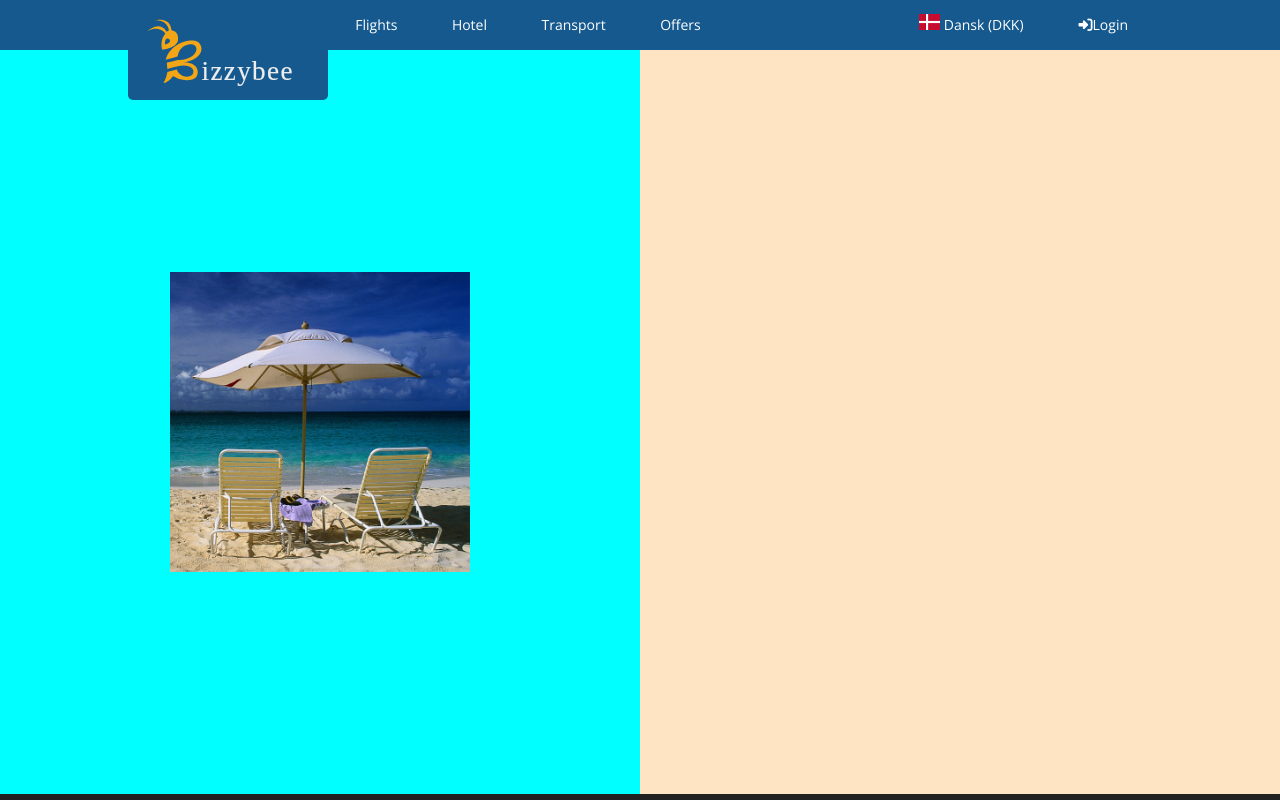
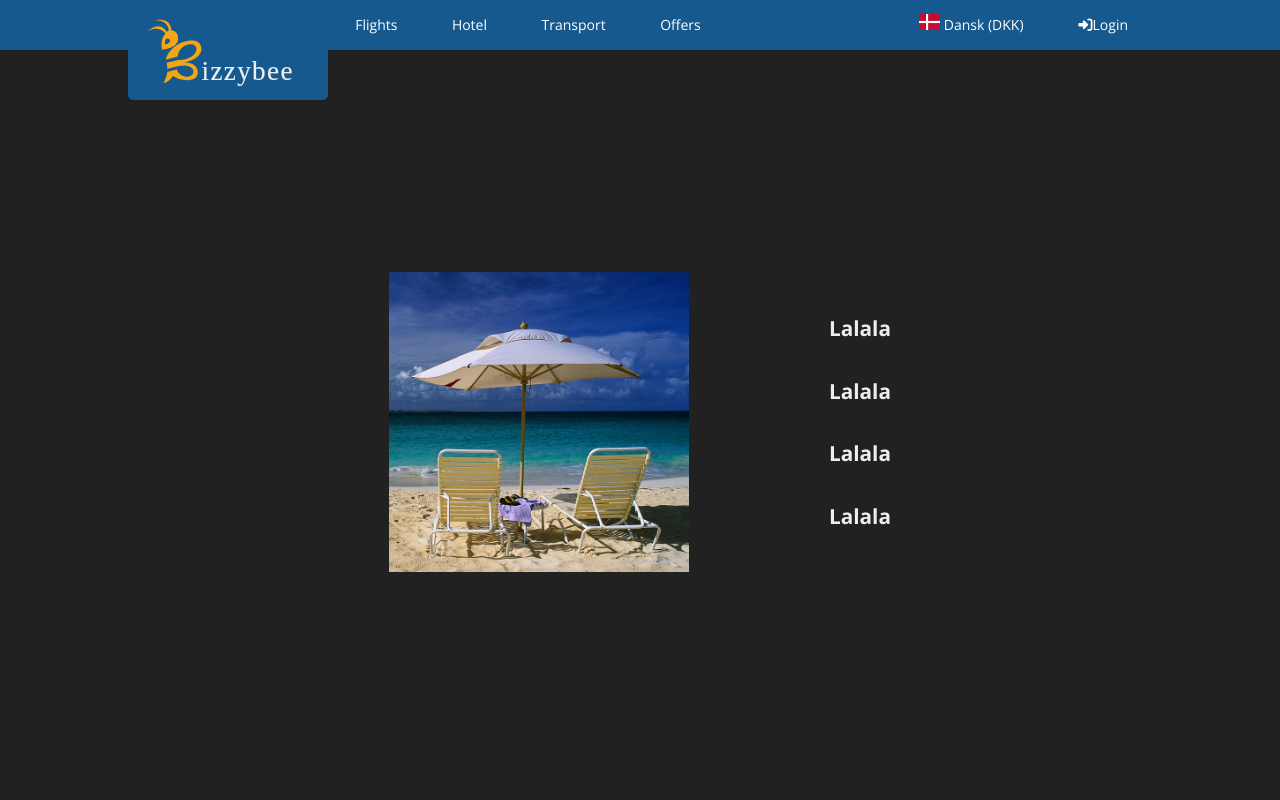
Before and after one commit to ShawnDK/interfaceD, a PHP site: page /editprofile.html in a window 1280 px wide. Run offline with PHP 8.4, Linux system fonts and the light colour scheme; some libraries are stand-ins or nearby versions.

Commit message:
dddddddddd

```diff
--- a/editprofile.html
+++ b/editprofile.html
@@ -58,10 +58,12 @@
             </div>
         </div>
         <div id="editProfile">
-            <div id="left">
                 <img id="Profileimage" src="./images/1.jpg"/>
-            </div>
-            <div id="right">
+            <div id="info">
+                <h5>Lalala</h5>
+                <h5>Lalala</h5>
+                <h5>Lalala</h5>
+                <h5>Lalala</h5>
             </div>
         </div>
 
--- a/style.css
+++ b/style.css
@@ -8,7 +8,7 @@
 /*
     Display
  */
-body, #nav, #nav #leftNav, #nav #rightNav, #searchBox, #searchBox .flex-form, #destinationsFavourite, #destinationsHistory, #destinationsFavourite .favourite-images, #destinationsHistory .favourite-images, #SearchWrap, #flightSearchInfo, #flightSearchResultsAndFilters, #flightSearchResultsAndFilters #flightSearchResults .flightOption .flightItems .flightItem, #flightSearchResultsAndFilters #flightSearchResults .flightOption .aside, #flightSearchResultsAndFilters #flightSearchResults .flightOption .aside .btnGroup, .modalWindowPaymentBG .window .content .left .content, .modalWindowPaymentBG .window .content .left .content div, #modalWindowDetailsPayment .window .content .left .content, #modalWindowDetailsPayment .window .content .left .content div, #editProfile, #left {
+body, #nav, #nav #leftNav, #nav #rightNav, #searchBox, #searchBox .flex-form, #destinationsFavourite, #destinationsHistory, #destinationsFavourite .favourite-images, #destinationsHistory .favourite-images, #SearchWrap, #flightSearchInfo, #flightSearchResultsAndFilters, #flightSearchResultsAndFilters #flightSearchResults .flightOption .flightItems .flightItem, #flightSearchResultsAndFilters #flightSearchResults .flightOption .aside, #flightSearchResultsAndFilters #flightSearchResults .flightOption .aside .btnGroup, .modalWindowPaymentBG .window .content .left .content, .modalWindowPaymentBG .window .content .left .content div, #modalWindowDetailsPayment .window .content .left .content, #modalWindowDetailsPayment .window .content .left .content div, #editProfile {
   display: -webkit-box;
   display: -moz-box;
   display: -webkit-flexbox;
@@ -80,7 +80,7 @@
   -webkit-justify-content: flex-end;
   justify-content: flex-end; }
 
-#searchBox, #SearchWrap, #flightSearchInfo, #flightSearchResultsAndFilters, #left {
+#searchBox, #SearchWrap, #flightSearchInfo, #flightSearchResultsAndFilters, #editProfile {
   -webkit-box-pack: center;
   -moz-box-pack: center;
   -webkit-flex-pack: center;
@@ -120,7 +120,7 @@
   -moz-align-items: flex-end;
   align-items: flex-end; }
 
-body, #nav #leftNav, #nav #rightNav, #destinationsFavourite, #destinationsHistory, .modalWindowPaymentBG .window .content .left .content, #modalWindowDetailsPayment .window .content .left .content, #left {
+body, #nav #leftNav, #nav #rightNav, #destinationsFavourite, #destinationsHistory, .modalWindowPaymentBG .window .content .left .content, #modalWindowDetailsPayment .window .content .left .content, #editProfile {
   -webkit-box-align: center;
   -ms-flex-align: center;
   -webkit-align-items: center;
@@ -1444,15 +1444,13 @@
   width: 100%;
   height: 93vh; }
 
-#left {
-  background-color: aqua;
-  width: 50%; }
-
-#right {
-  background-color: bisque;
-  width: 50%; }
+#info {
+  padding-left: 50px;
+  color: #ededed;
+  font-size: 25px; }
 
 #Profileimage {
-  width: 300px; }
+  width: 300px;
+  padding-right: 90px; }
 
 /*# sourceMappingURL=style.css.map */
--- a/style.scss
+++ b/style.scss
@@ -1677,23 +1677,19 @@
 #editProfile{
     @include display-flex();
     @include flex-flow(row,nowrap);
+    @include align-items(center);
+    @include justify-content(center);
     width: 100%;
     height: 93vh;
 }
 
-#left{
-    background-color: aqua;
-    @include display-flex();
-    @include align-items(center);
-    @include justify-content(center);
-    width: 50%;
-}
-
-#right{
-    background-color: bisque;
-    width: 50%;
+#info{
+    padding-left: 50px;
+    color: #ededed;
+    font-size: 25px;
 }
 
 #Profileimage{
     width: 300px;
-}
+    padding-right: 90px;
+}
```
Also changed, not shown: 1 other file.
